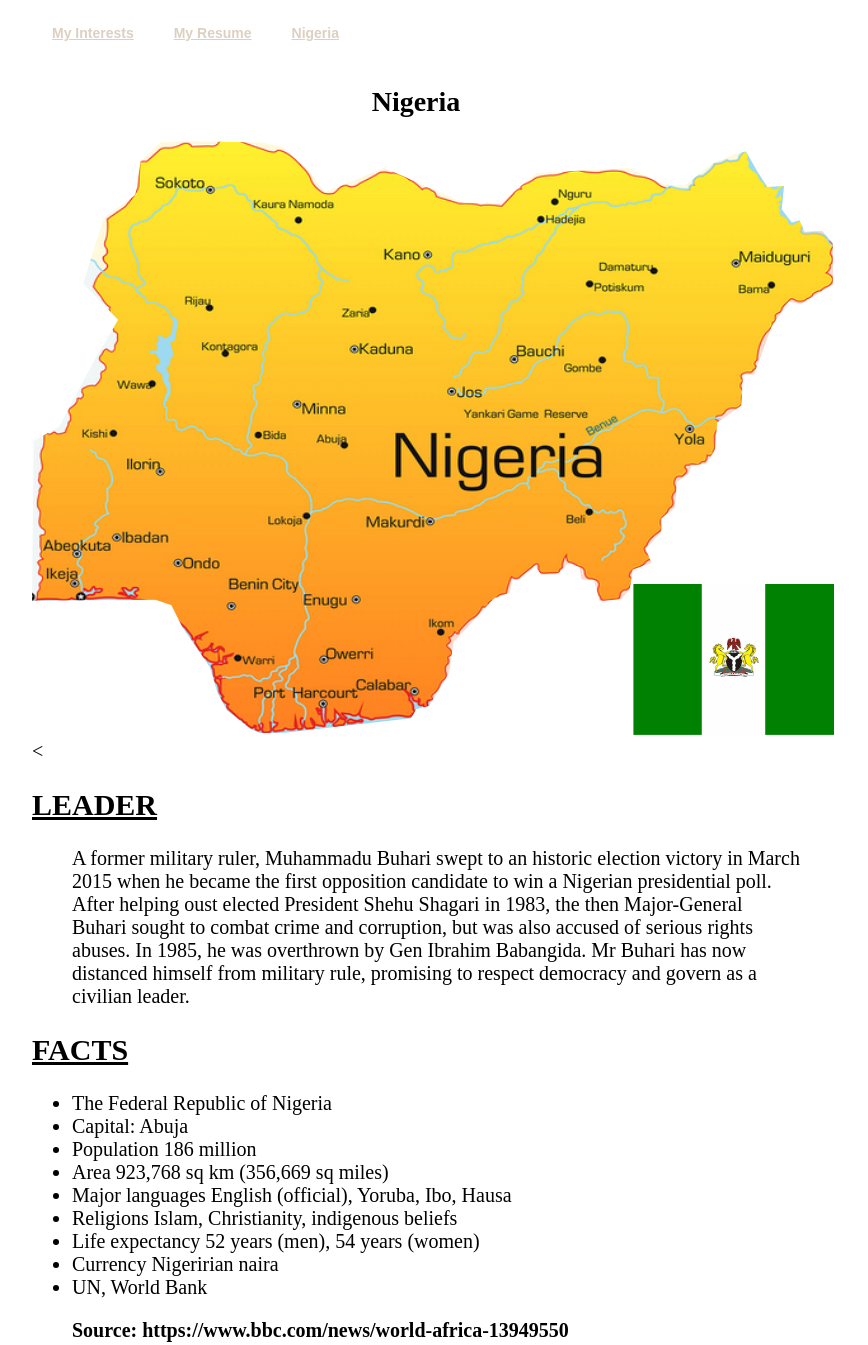
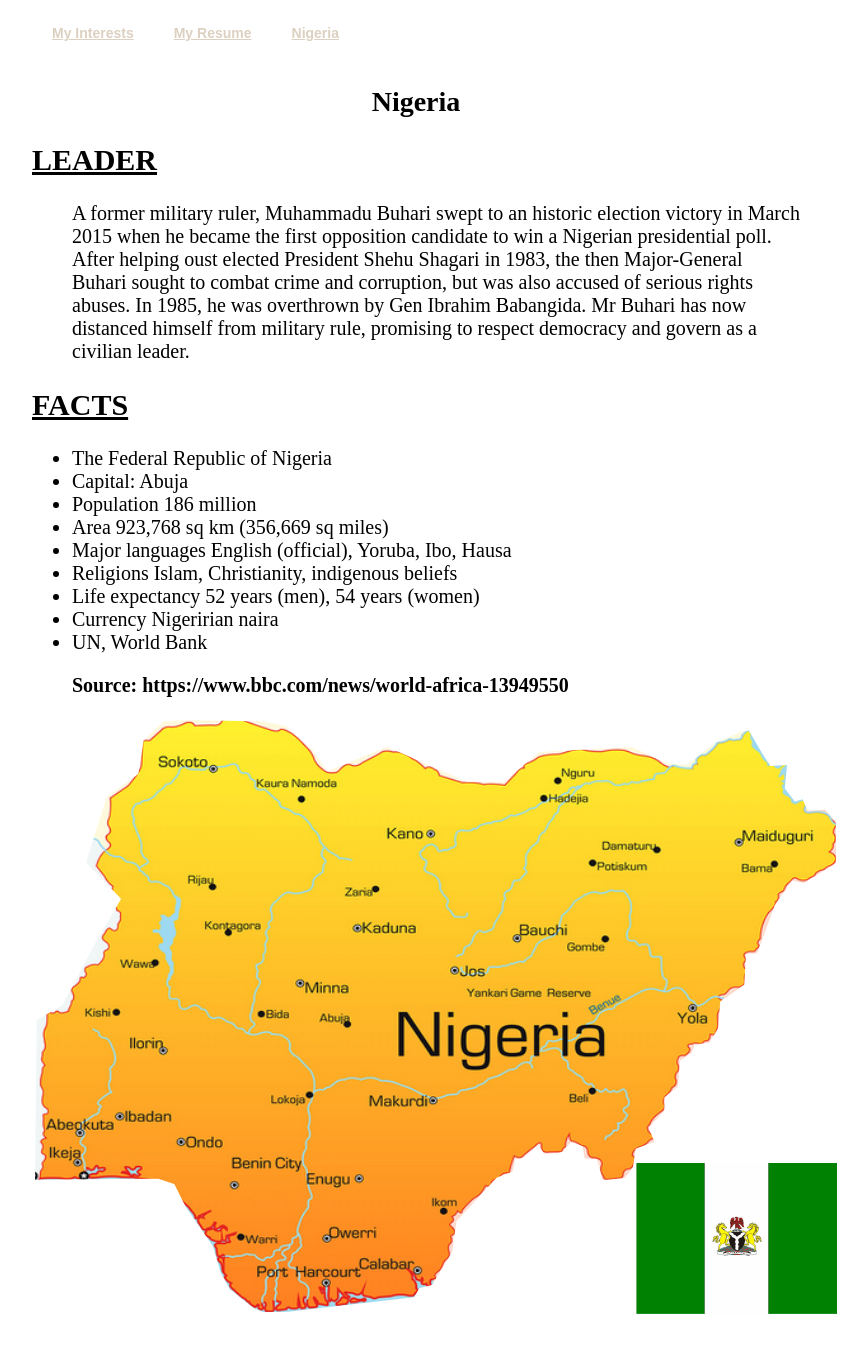
Before and after one commit to icecola96/PROJECT-7, a plain HTML site: page roots.html in a window 1280 px wide. Shown: the part 44-1389 px from the top of the page, without its empty margins (224-1092 px from the left). Drawn offline with Linux system fonts and the light colour scheme.

Commit message:
readied th removed tr

```diff
--- a/roots.html
+++ b/roots.html
@@ -21,8 +21,7 @@
     <section>
        <h1 class = "page_title">Nigeria</h1>
        <table>
-           <tr>
-            <img class="pics" src="PICS/9JA.png" alt="Nigeria"><
+             <th><img class="pics" src="PICS/9JA.png" alt="Nigeria"></th>
             <h2 class = "section_title">LEADER</h2>
                 <ul>
                   A former military ruler, Muhammadu Buhari swept to an historic election victory in March 2015 when he became the first opposition candidate to win a Nigerian presidential poll.
@@ -30,7 +29,7 @@
                   In 1985, he was overthrown by Gen Ibrahim Babangida.
                   Mr Buhari has now distanced himself from military rule, promising to respect democracy and govern as a civilian leader.
                 </ul>
-            <h2 class = "section_title">FACTS</h2>
+              <h2 class = "section_title">FACTS</h2>
                 <ul>
                     <li>The Federal Republic of Nigeria</li>
                     <li>Capital: Abuja</li>
@@ -45,7 +44,6 @@
               <ul>
                 <p><strong> Source: https://www.bbc.com/news/world-africa-13949550 </p></strong>
               </ul>
-           </tr>
        </table>
     </section>
   </body>
```
